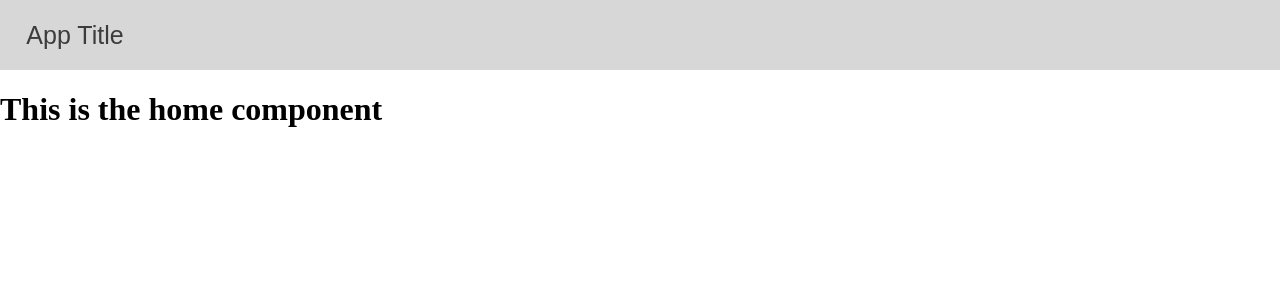
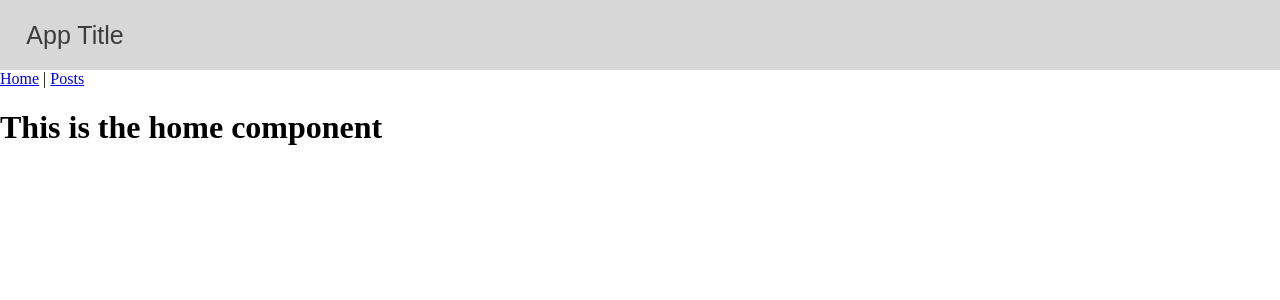
Before and after one commit to gass-git/vue-app-5, a Vue app: page / in a window 1280 px wide. Shown: the top 300 px of the page. Built offline with nearby package versions, Linux system fonts and the light colour scheme.

Commit message:
added NavBar component

```diff
--- a/src/App.vue
+++ b/src/App.vue
@@ -1,9 +1,11 @@
 <script setup>
     import AppHeader from './components/AppHeader.vue'
+    import NavBar from './components/NavBar.vue'
 </script>
 
 <template>
     <AppHeader />
+    <NavBar />
     <router-view />
 </template>
 
--- /dev/null
+++ b/src/components/NavBar.vue
@@ -0,0 +1,11 @@
+<script setup>
+
+</script>
+
+<template>
+    <router-link to="/home">Home</router-link> |
+    <router-link to="/posts">Posts</router-link>
+</template>
+
+<style scoped>
+</style>
--- a/src/pages/posts/PostComponent.vue
+++ b/src/pages/posts/PostComponent.vue
@@ -16,7 +16,6 @@
         postId.value = Number(route.params.id)
         currentPost.value = posts.find((post) => post.id === postId.value)
     })
-
 </script>
 
 <template>
--- a/src/router/router.js
+++ b/src/router/router.js
@@ -18,8 +18,7 @@ const routes = [
         children:[
             {
                 path:':id',
-                component: PostComponent,
-
+                component: PostComponent
             }
         ]
     },
```
